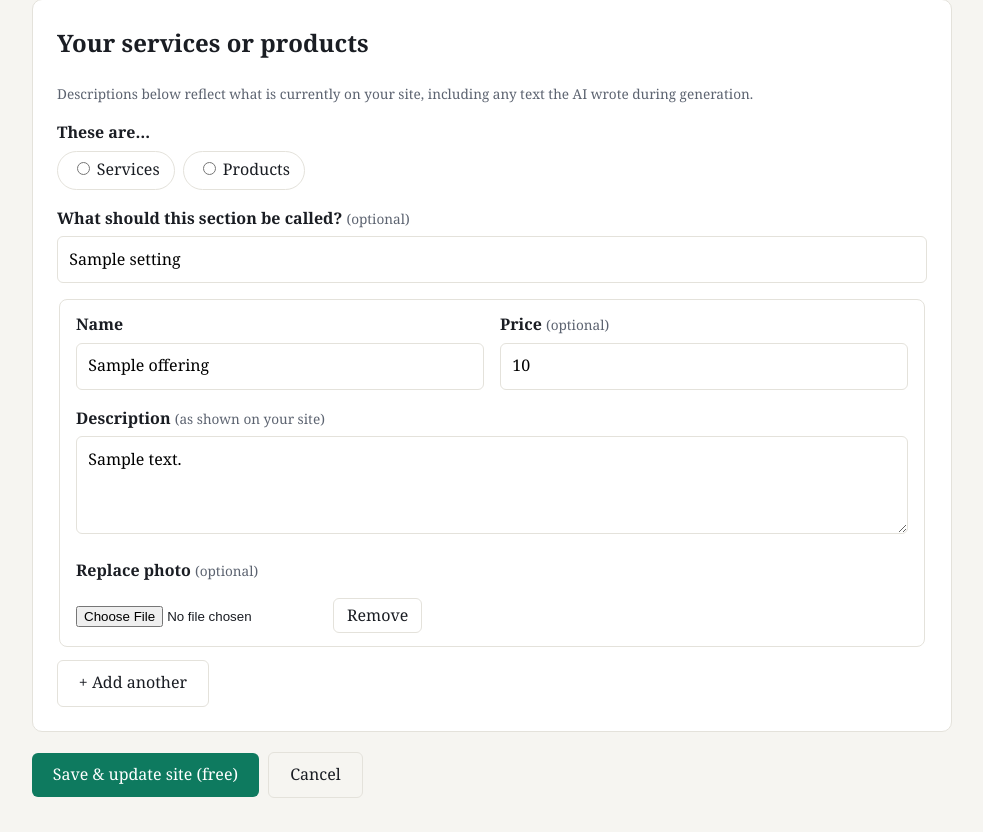
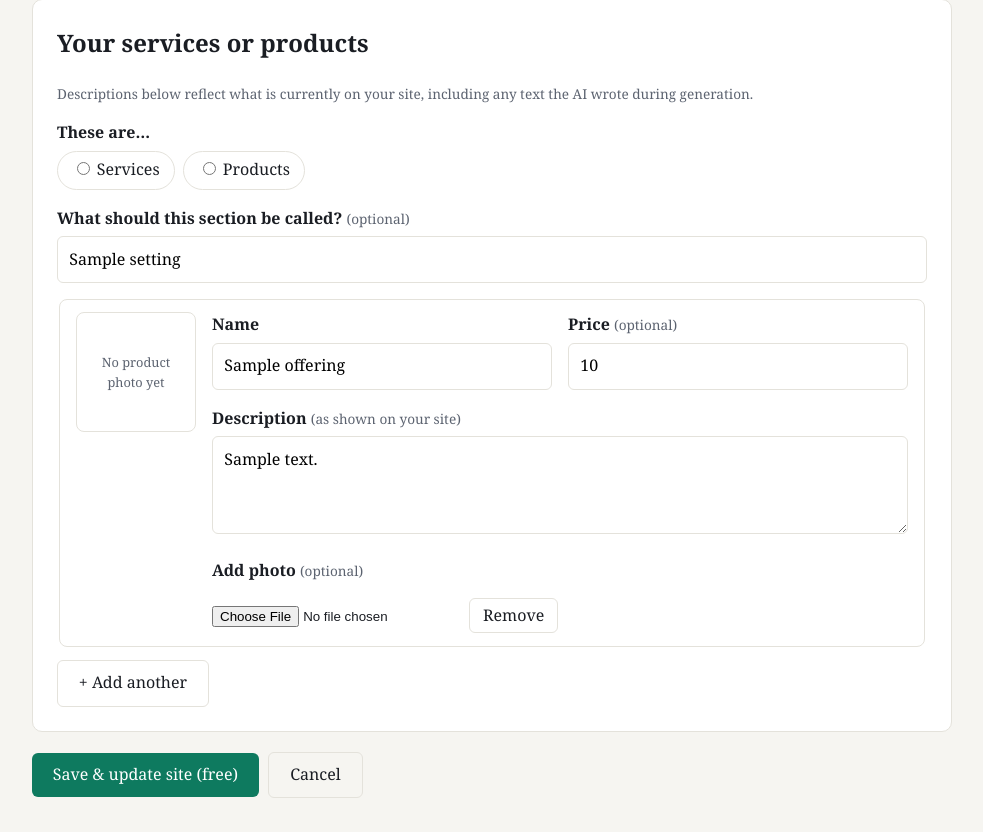
Before and after one commit to jacquestrdx123/laravel-static-website-builder, a Laravel app: template resources/views/websites/content.blade.php in a window 1280 px wide. Shown: the part 932-1764 px from the top of the page, without its empty margins (148-1131 px from the left). Run offline with Laravel 12, Linux system fonts and the light colour scheme; the template is opened without the code that fills it: most values are stand-ins (such as "Sample title", 1, 10 or a date in 2020).

Commit message:
ATO Docs

```diff
--- a/resources/views/websites/content.blade.php
+++ b/resources/views/websites/content.blade.php
@@ -21,6 +21,22 @@
         .photo-type { font-size: .75rem; text-transform: uppercase; letter-spacing: .04em; color: var(--ink-soft); }
         .offering-photo { display: flex; gap: .8rem; align-items: flex-start; margin-top: .5rem; }
         .offering-photo .caption { font-size: .85rem; color: var(--ink-soft); margin-top: .25rem; }
+        .offering-row-layout {
+            display: grid;
+            grid-template-columns: 120px 1fr;
+            gap: 1rem;
+            align-items: start;
+        }
+        @media (max-width: 640px) {
+            .offering-row-layout { grid-template-columns: 1fr; }
+        }
+        .offering-photo-col .photo-preview { width: 120px; height: 120px; }
+        .offering-photo-col .photo-preview.placeholder-box {
+            color: var(--ink-soft);
+            font-size: .8rem;
+            text-align: center;
+            padding: .5rem;
+        }
     </style>
 
     <h1>Edit content</h1>
@@ -109,23 +125,25 @@
                             : null;
                     @endphp
                     <fieldset class="offering-row" style="border: 1px solid var(--line); border-radius: 8px; padding: .8rem 1rem; margin-bottom: .8rem;">
-                        @if ($linkedImage)
-                            <div class="offering-photo">
-                                @if ($linkedImage->existsOnDisk())
+                        <div class="offering-row-layout">
+                            <div class="offering-photo-col">
+                                @if ($linkedImage && $linkedImage->displayUrl())
                                     <div class="photo-preview">
-                                        <img src="{{ $linkedImage->previewUrl() }}" alt="{{ $linkedImage->original_name }}">
+                                        <img src="{{ $linkedImage->displayUrl() }}" alt="{{ $linkedImage->original_name }}">
                                     </div>
-                                @endif
-                                <div>
-                                    <div class="photo-type">{{ $linkedImage->typeLabel() }} photo</div>
-                                    <div style="font-size:.9rem">{{ $linkedImage->original_name }}</div>
+                                    <div class="photo-type" style="margin-top:.4rem">{{ $linkedImage->typeLabel() }} photo</div>
+                                    <div style="font-size:.85rem">{{ $linkedImage->original_name }}</div>
                                     @if (filled($linkedImage->description))
                                         <div class="caption">{{ $linkedImage->description }}</div>
                                     @endif
-                                </div>
+                                @else
+                                    <div class="photo-preview placeholder-box">
+                                        <span>No product photo yet</span>
+                                    </div>
+                                @endif
                             </div>
-                        @endif
 
+                            <div class="offering-fields-col">
                         <div class="grid-2">
                             <div>
                                 <label style="margin-top:0">Name</label>
@@ -142,9 +160,11 @@
                         <textarea name="offerings[{{ $i }}][description]" maxlength="500" rows="3"
                                   style="min-height:4rem">{{ $offering['description'] ?? '' }}</textarea>
                         <input type="hidden" name="offerings[{{ $i }}][image_id]" value="{{ $offering['image_id'] ?? '' }}">
-                        <label>Replace photo <span class="hint">(optional)</span></label>
+                        <label>{{ $linkedImage ? 'Replace photo' : 'Add photo' }} <span class="hint">(optional)</span></label>
                         <input type="file" name="offerings[{{ $i }}][image]" accept="image/jpeg,image/png,image/gif,image/webp" class="offering-photo-input">
                         <button type="button" class="btn secondary remove-offering" style="margin-top:.6rem; padding:.25rem .8rem">Remove</button>
+                            </div>
+                        </div>
                     </fieldset>
                 @endforeach
             </div>
@@ -177,8 +197,8 @@
                                 input.value = '';
                             }
                         });
-                        row.querySelectorAll('.offering-photo').forEach(function (block) {
-                            block.remove();
+                        row.querySelectorAll('.offering-photo-col').forEach(function (block) {
+                            block.innerHTML = '<div class="photo-preview placeholder-box"><span>No product photo yet</span></div>';
                         });
                         list.appendChild(row);
                         renumber();
@@ -199,8 +219,8 @@
                                     input.value = '';
                                 }
                             });
-                            row.querySelectorAll('.offering-photo').forEach(function (block) {
-                                block.remove();
+                            row.querySelectorAll('.offering-photo-col').forEach(function (block) {
+                                block.innerHTML = '<div class="photo-preview placeholder-box"><span>No product photo yet</span></div>';
                             });
                         }
                         renumber();
```
Also changed, not shown: app/Http/Controllers/ContentController.php (+64 -6 lines), app/Models/WebsiteImage.php (+20 -0 lines), app/Services/SiteContentUpdater.php (+43 -2 lines), tests/Unit/SiteContentUpdaterTest.php (+31 -0 lines).
